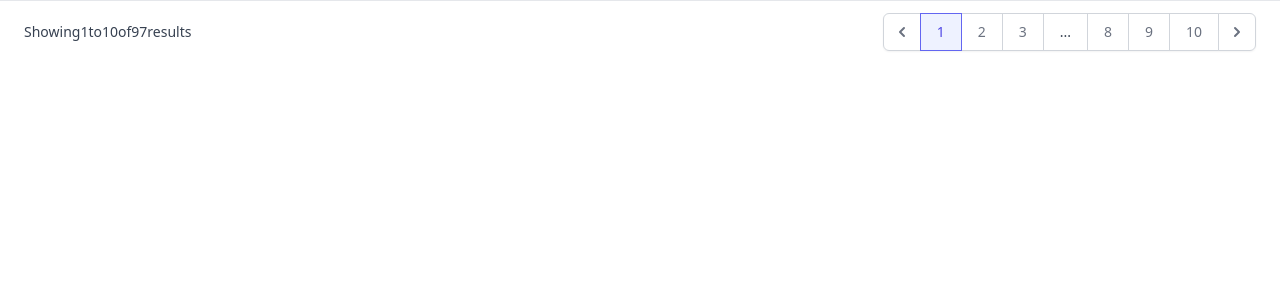
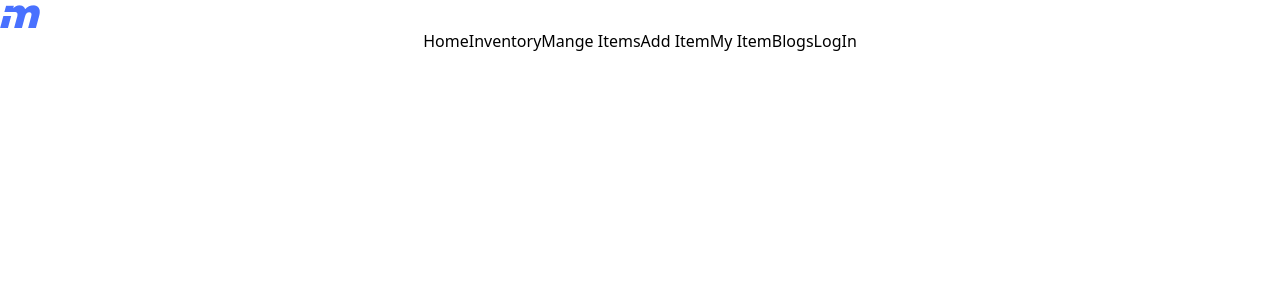
Before and after one commit to NishatFariza/motors-car-client, a React (Create React App) app: page /logIn in a window 1280 px wide. Shown: the top 300 px of the page. Built offline with nearby package versions, Linux system fonts and the light colour scheme.

Commit message:
header link add

```diff
--- a/src/pages/Shared/Header/Header.jsx
+++ b/src/pages/Shared/Header/Header.jsx
@@ -1,57 +1,23 @@
-import React from 'react';
-import { Link } from 'react-router-dom';
+import React from "react";
+import { Link } from "react-router-dom";
+import logo from "../../../images/logo.png";
 
 const Header = () => {
   return (
+    <nav>
       <div>
-
-<div class="bg-white px-4 py-3 flex items-center justify-between border-t border-gray-200 sm:px-6">
-  <div class="flex-1 flex justify-between sm:hidden">
-    <Link to='' class="relative inline-flex items-center px-4 py-2 border border-gray-300 text-sm font-medium rounded-md text-gray-700 bg-white hover:bg-gray-50"> Previous </Link>
-    <Link to='' class="ml-3 relative inline-flex items-center px-4 py-2 border border-gray-300 text-sm font-medium rounded-md text-gray-700 bg-white hover:bg-gray-50"> Next </Link>
-  </div>
-  <div class="hidden sm:flex-1 sm:flex sm:items-center sm:justify-between">
-    <div>
-      <p class="text-sm text-gray-700">
-        Showing
-        <span class="font-medium">1</span>
-        to
-        <span class="font-medium">10</span>
-        of
-        <span class="font-medium">97</span>
-        results
-      </p>
+        <img src={logo} alt="" />
       </div>
       <div>
-      <nav class="relative z-0 inline-flex rounded-md shadow-sm -space-x-px" aria-label="Pagination">
-        <Link to='' class="relative inline-flex items-center px-2 py-2 rounded-l-md border border-gray-300 bg-white text-sm font-medium text-gray-500 hover:bg-gray-50">
-          <span class="sr-only">Previous</span>
-
-          <svg class="h-5 w-5" xmlns="http://www.w3.org/2000/svg" viewBox="0 0 20 20" fill="currentColor" aria-hidden="true">
-            <path fill-rule="evenodd" d="M12.707 5.293a1 1 0 010 1.414L9.414 10l3.293 3.293a1 1 0 01-1.414 1.414l-4-4a1 1 0 010-1.414l4-4a1 1 0 011.414 0z" clip-rule="evenodd" />
-          </svg>
-        </Link>
-
-        <Link to='' aria-current="page" class="z-10 bg-indigo-50 border-indigo-500 text-indigo-600 relative inline-flex items-center px-4 py-2 border text-sm font-medium"> 1 </Link>
-        <Link to='' class="bg-white border-gray-300 text-gray-500 hover:bg-gray-50 relative inline-flex items-center px-4 py-2 border text-sm font-medium"> 2 </Link>
-        <Link to='' class="bg-white border-gray-300 text-gray-500 hover:bg-gray-50 hidden md:inline-flex relative items-center px-4 py-2 border text-sm font-medium"> 3 </Link>
-        <span class="relative inline-flex items-center px-4 py-2 border border-gray-300 bg-white text-sm font-medium text-gray-700"> ... </span>
-        <Link to='' class="bg-white border-gray-300 text-gray-500 hover:bg-gray-50 hidden md:inline-flex relative items-center px-4 py-2 border text-sm font-medium"> 8 </Link>
-        <Link to='' class="bg-white border-gray-300 text-gray-500 hover:bg-gray-50 relative inline-flex items-center px-4 py-2 border text-sm font-medium"> 9 </Link>
-        <Link to='' class="bg-white border-gray-300 text-gray-500 hover:bg-gray-50 relative inline-flex items-center px-4 py-2 border text-sm font-medium"> 10 </Link>
-        <Link to='' class="relative inline-flex items-center px-2 py-2 rounded-r-md border border-gray-300 bg-white text-sm font-medium text-gray-500 hover:bg-gray-50">
-          <span class="sr-only">Next</span>
-
-          <svg class="h-5 w-5" xmlns="http://www.w3.org/2000/svg" viewBox="0 0 20 20" fill="currentColor" aria-hidden="true">
-            <path fill-rule="evenodd" d="M7.293 14.707a1 1 0 010-1.414L10.586 10 7.293 6.707a1 1 0 011.414-1.414l4 4a1 1 0 010 1.414l-4 4a1 1 0 01-1.414 0z" clip-rule="evenodd" />
-          </svg>
-        </Link>
+        <Link to="/">Home</Link>
+        <Link to="/inventory">Inventory</Link>
+        <Link to="/manageItem">Mange Items</Link>
+        <Link to="/addItem">Add Item</Link>
+        <Link to="/myItem">My Item</Link>
+        <Link to="/blogs">Blogs</Link>
+        <Link to="/login">LogIn</Link>
+      </div>
     </nav>
-    </div>
-  </div>
-</div>
-
-        </div>
   );
 };
 
```
Also changed, not shown: src/images/logo.png (renamed from src/images/logo_dealer_two.png). Lines whose indentation alone changed are shown as unchanged.
